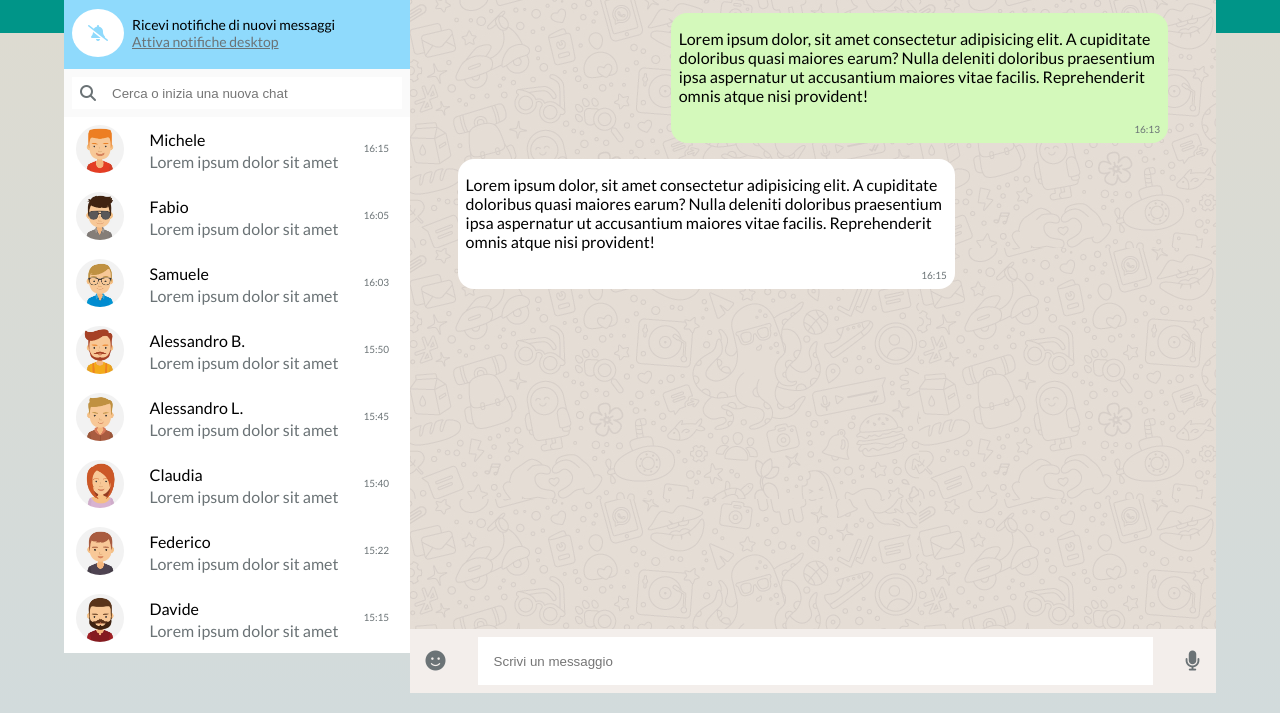
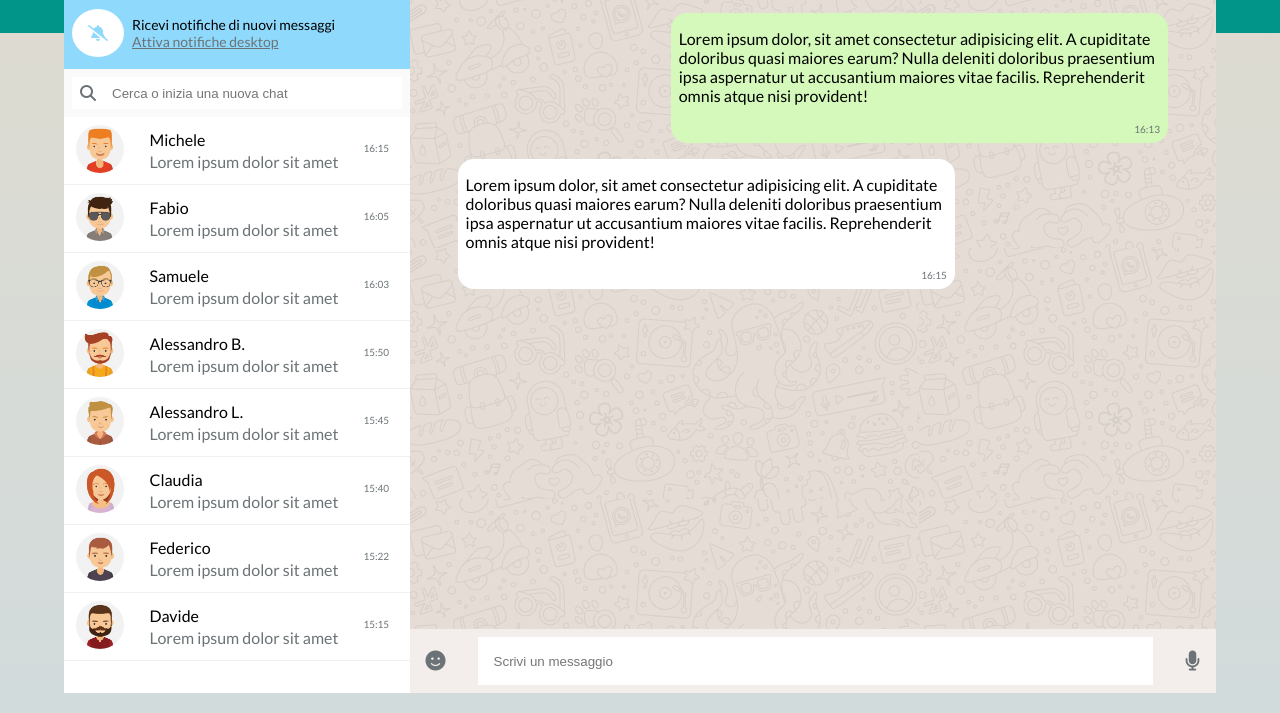
Before and after one commit to DanieleBernassola/html-css-boolzapp, a plain HTML site: page index.html in a window 1280 px wide. Shown: the part 87-800 px from the top of the page. Drawn offline with Linux system fonts and the light colour scheme.

Commit message:
[FIX] Fixed left column layout

```diff
--- a/css/_partials/common.css
+++ b/css/_partials/common.css
@@ -63,6 +63,7 @@ body{
 
 .recent-chat{
     padding: 0.5rem 0;
+    border-bottom: 1px solid #f0f0f0;
 }
 /* FINE COL-LEFT */
 /* INIZIO COL-RIGHT */
--- a/css/_partials/responsive_tablet.css
+++ b/css/_partials/responsive_tablet.css
@@ -34,5 +34,6 @@
 
     .recent-chats{
         overflow-y: auto;
+        height: 100%;
     }
 }
```
